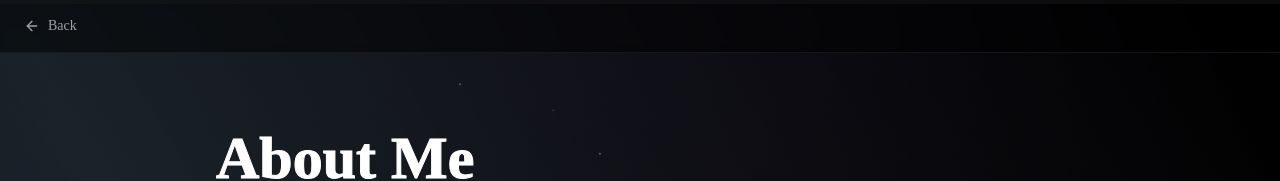
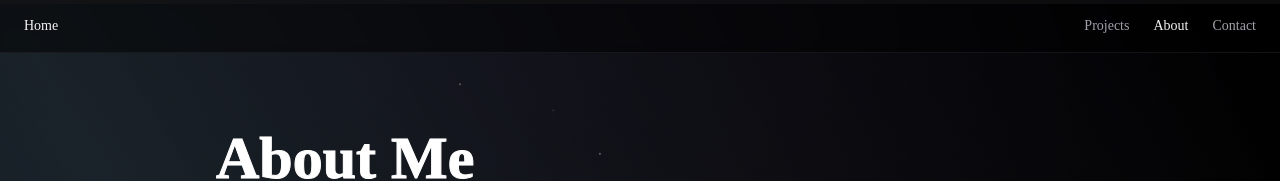
Before and after one commit to rafsan3051/Portfolio, a Next.js app: page /about in a window 1280 px wide. Shown: the top 181 px of the page. Built offline with nearby package versions, Linux system fonts and the light colour scheme.

Commit message:
Add full navigation menu to all pages matching chronark.com style

```diff
--- a/app/about/page.tsx
+++ b/app/about/page.tsx
@@ -1,7 +1,6 @@
 "use client";
 
 import Link from "next/link";
-import { ArrowLeft } from "lucide-react";
 import Particles from "../../components/particles";
 import SkillProgress from "../../components/skill-progress";
 import Testimonials from "../../components/testimonials";
@@ -18,14 +17,20 @@ export default function AboutPage() {
 
       <nav className="fixed top-0 z-50 w-full border-b border-zinc-800/50 bg-black/50 backdrop-blur-sm">
         <div className="container mx-auto flex items-center justify-between px-6 py-4">
-          <Link
-            href="/"
-            className="flex items-center gap-2 text-sm duration-500 text-zinc-400 hover:text-zinc-100"
-          >
-            <ArrowLeft size={16} />
-            <span>Back</span>
+          <Link href="/" className="text-sm font-medium duration-500 text-zinc-100 hover:text-zinc-400">
+            Home
           </Link>
-          <div />
+          <div className="flex items-center gap-6">
+            <Link href="/projects" className="text-sm duration-500 text-zinc-400 hover:text-zinc-100">
+              Projects
+            </Link>
+            <Link href="/about" className="text-sm duration-500 text-zinc-100 hover:text-zinc-400">
+              About
+            </Link>
+            <Link href="/contact" className="text-sm duration-500 text-zinc-400 hover:text-zinc-100">
+              Contact
+            </Link>
+          </div>
         </div>
       </nav>
 
--- a/app/contact/page.tsx
+++ b/app/contact/page.tsx
@@ -1,7 +1,7 @@
 "use client";
 
 import Link from "next/link";
-import { ArrowLeft, Github, Linkedin, Mail, Facebook, MessageCircle } from "lucide-react";
+import { Github, Linkedin, Mail, Facebook, MessageCircle } from "lucide-react";
 import Particles from "../../components/particles";
 import ContactForm from "../../components/contact-form";
 import { useEffect, useMemo, useState } from "react";
@@ -46,14 +46,20 @@ export default function ContactPage() {
 
       <nav className="fixed top-0 z-50 w-full border-b border-zinc-800/50 bg-black/50 backdrop-blur-sm">
         <div className="container mx-auto flex items-center justify-between px-6 py-4">
-          <Link
-            href="/"
-            className="flex items-center gap-2 text-sm duration-500 text-zinc-400 hover:text-zinc-100"
-          >
-            <ArrowLeft size={16} />
-            <span>Back</span>
+          <Link href="/" className="text-sm font-medium duration-500 text-zinc-100 hover:text-zinc-400">
+            Home
           </Link>
-          <div />
+          <div className="flex items-center gap-6">
+            <Link href="/projects" className="text-sm duration-500 text-zinc-400 hover:text-zinc-100">
+              Projects
+            </Link>
+            <Link href="/about" className="text-sm duration-500 text-zinc-400 hover:text-zinc-100">
+              About
+            </Link>
+            <Link href="/contact" className="text-sm duration-500 text-zinc-100 hover:text-zinc-400">
+              Contact
+            </Link>
+          </div>
         </div>
       </nav>
 
--- a/app/projects/page.tsx
+++ b/app/projects/page.tsx
@@ -1,7 +1,7 @@
 "use client";
 
 import Link from "next/link";
-import { ArrowLeft, Github, ExternalLink } from "lucide-react";
+import { Github, ExternalLink } from "lucide-react";
 import Particles from "../../components/particles";
 import ProjectSearch from "../../components/project-search";
 import useSWR from "swr";
@@ -50,14 +50,20 @@ export default function ProjectsPage() {
 
       <nav className="fixed top-0 z-50 w-full border-b border-zinc-800/50 bg-black/50 backdrop-blur-sm">
         <div className="container mx-auto flex items-center justify-between px-6 py-4">
-          <Link
-            href="/"
-            className="flex items-center gap-2 text-sm duration-500 text-zinc-400 hover:text-zinc-100"
-          >
-            <ArrowLeft size={16} />
-            <span>Back</span>
+          <Link href="/" className="text-sm font-medium duration-500 text-zinc-100 hover:text-zinc-400">
+            Home
           </Link>
-          <div />
+          <div className="flex items-center gap-6">
+            <Link href="/projects" className="text-sm duration-500 text-zinc-100 hover:text-zinc-400">
+              Projects
+            </Link>
+            <Link href="/about" className="text-sm duration-500 text-zinc-400 hover:text-zinc-100">
+              About
+            </Link>
+            <Link href="/contact" className="text-sm duration-500 text-zinc-400 hover:text-zinc-100">
+              Contact
+            </Link>
+          </div>
         </div>
       </nav>
 
```
